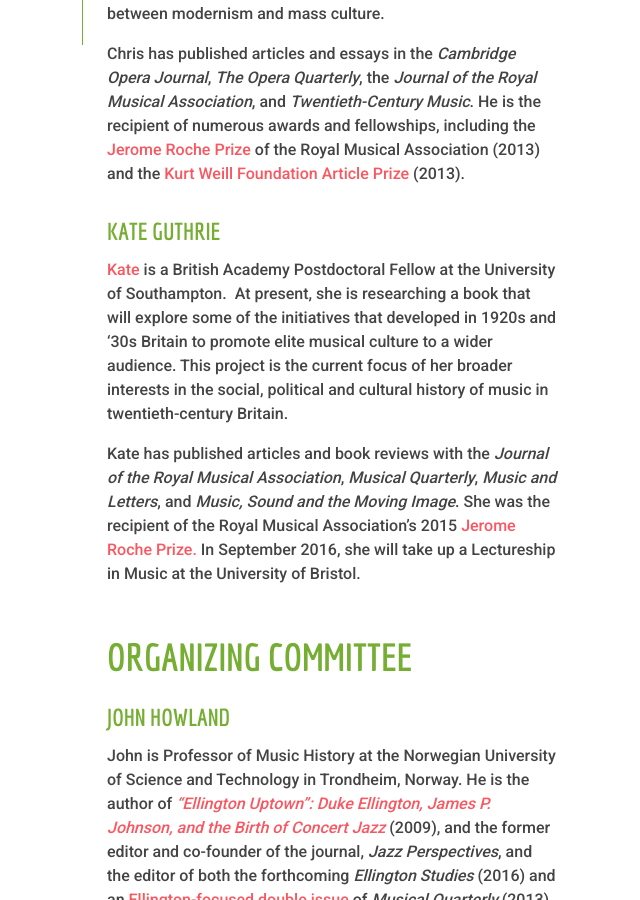
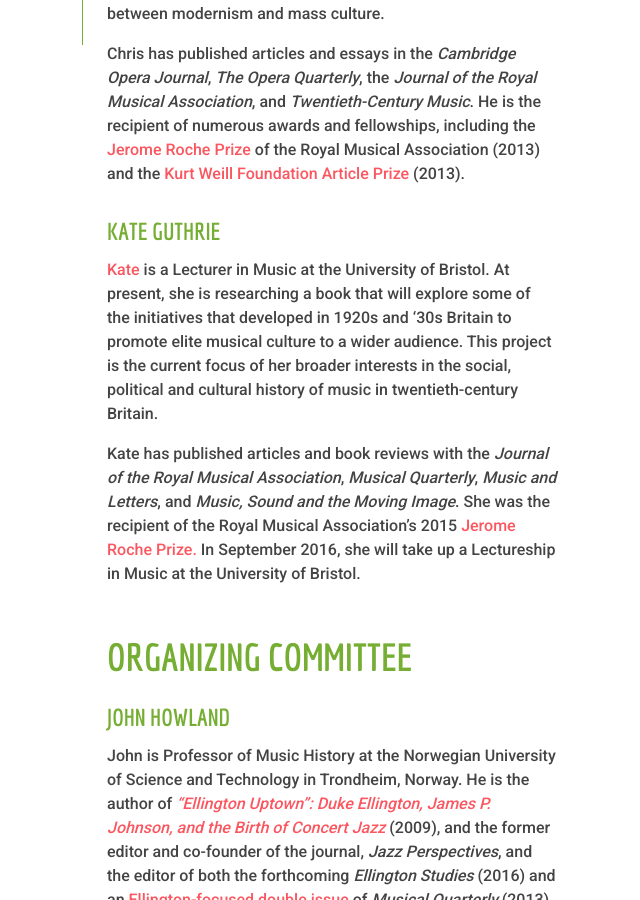
Before and after one commit to musicandthemiddlebrow/musicandthemiddlebrow.github.io, a Jekyll site: the page built from people.html, in a window 1280 px wide and 900 px high, scrolled down 304 px. Shown: the whole window, without its empty margins (158-798 px from the left). Built offline with Jekyll 4.4.1, drawn with Linux system fonts in a browser that asks for light colours.

Commit message:
Update people

```diff
--- a/people.html
+++ b/people.html
@@ -20,9 +20,8 @@ permalink: /people/
   of the Royal Musical Association (2013) and the <a href="http://www.kwf.org/pages/pr-2013-kurt-weill-prizes-awarded-to-stephen-hinton-and-christopher-chowrimootoo.html">Kurt Weill Foundation Article Prize</a> (2013).</p>
 
 <h3>Kate Guthrie</h3>
-<p><a href="http://www.southampton.ac.uk/music/about/staff/kmg1e14.page">Kate</a>
-  is a British Academy Postdoctoral Fellow at the University of Southampton.
-  At present, she is researching a book that will explore some of the initiatives
+<p><a href="https://bristol.academia.edu/KateGuthrie">Kate</a>
+  is a Lecturer in Music at the University of Bristol. At present, she is researching a book that will explore some of the initiatives
   that developed in 1920s and ‘30s Britain to promote elite musical culture to
   a wider audience. This project is the current focus of her broader interests
   in the social, political and cultural history of music in twentieth-century
```
